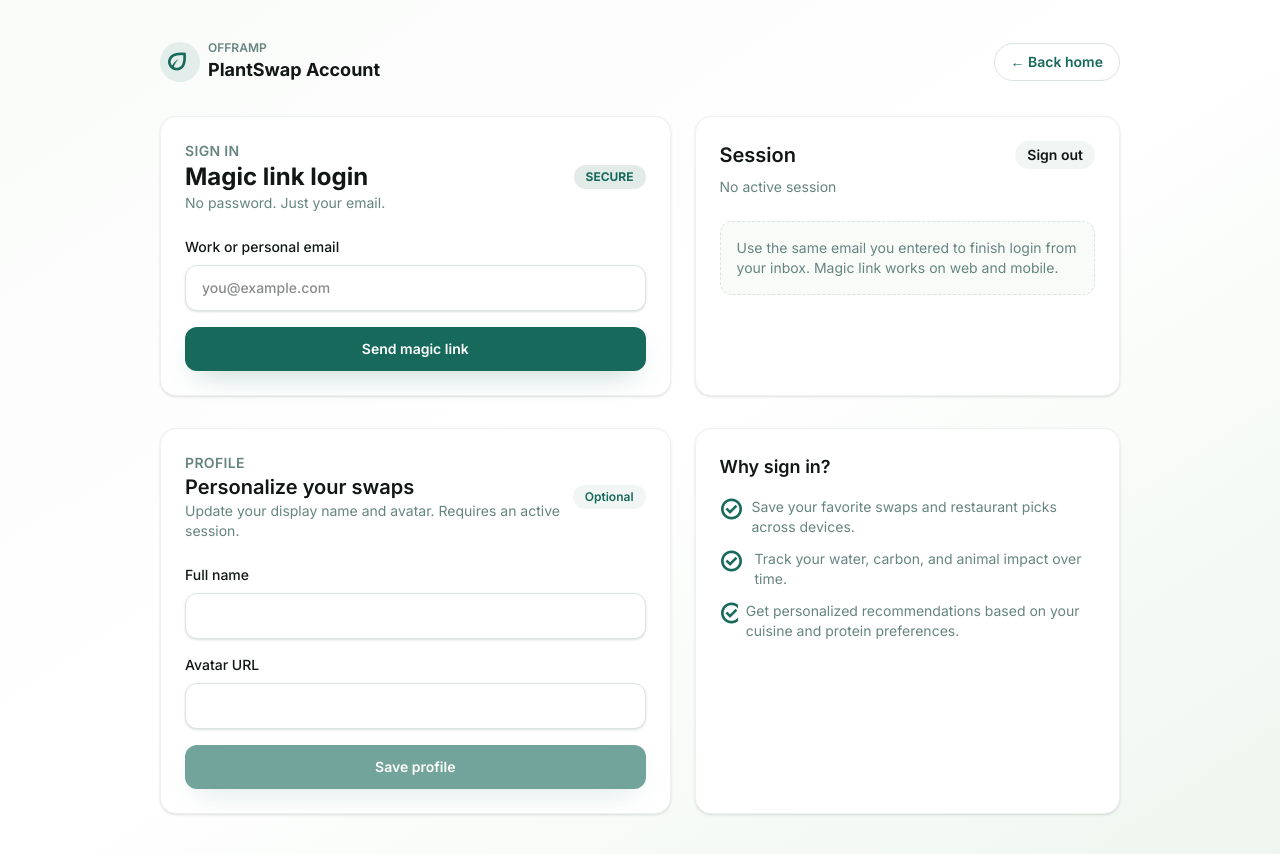
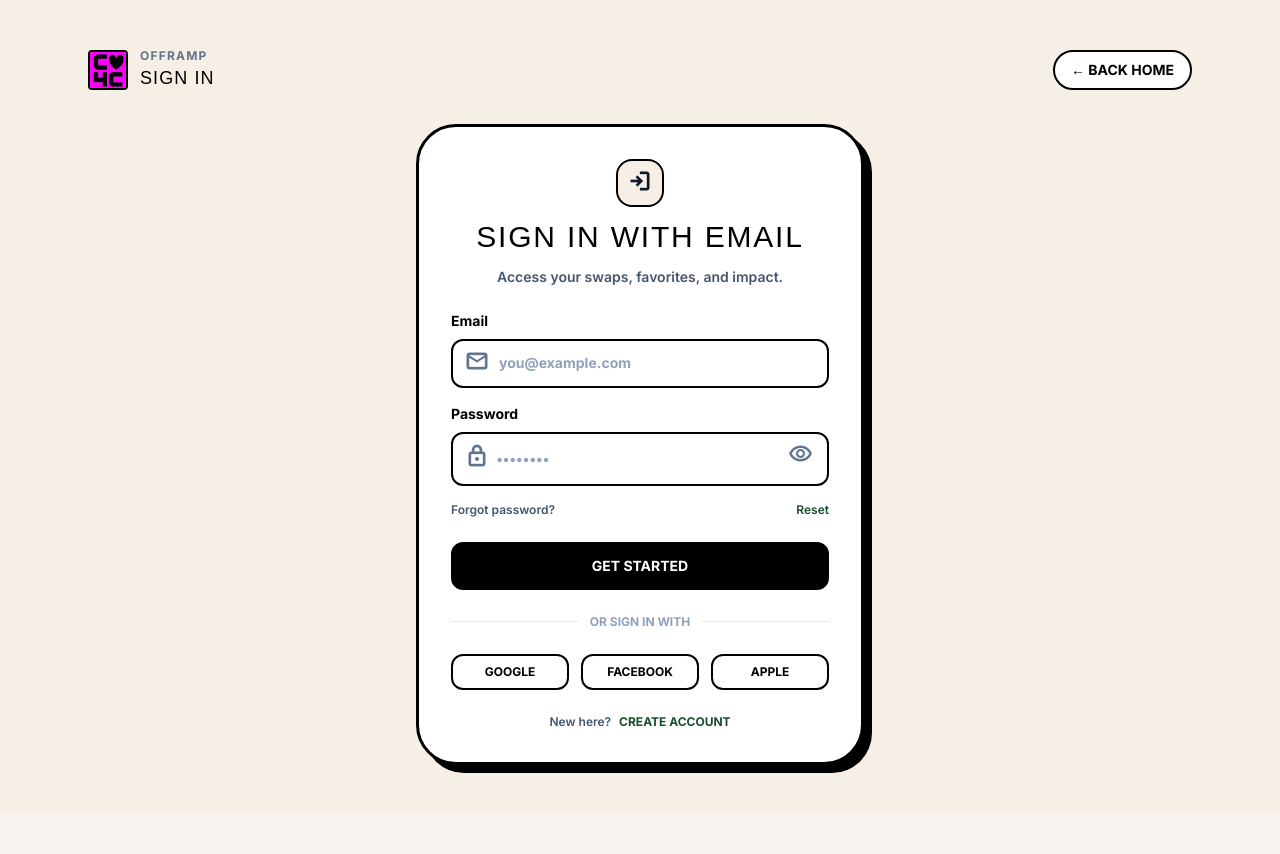
Before and after one commit to Anshumanrajpurohit/C4C_OffRamp, a Next.js app in the folder offramp/: page /auth in a window 1280 px wide. After the commit the page ends 813 px from the top, so only its background shows below. Built offline with nearby package versions, Linux system fonts and the light colour scheme; no server answers.

Commit message:
Refactor AuthPage component: streamline state management and enhance UI elements for improved user experience

```diff
--- a/offramp/app/auth/page.tsx
+++ b/offramp/app/auth/page.tsx
@@ -1,191 +1,203 @@
 "use client";
 
-import { useEffect, useMemo, useState } from "react";
+import { useState } from "react";
 import Link from "next/link";
-import type { Session } from "@supabase/supabase-js";
-import { getSupabaseBrowserClient } from "../../lib/supabaseClient";
 
 export default function AuthPage() {
-  const supabase = useMemo(() => getSupabaseBrowserClient(), []);
+  const [isSignup, setIsSignup] = useState(false);
+  const [name, setName] = useState("");
   const [email, setEmail] = useState("");
+  const [password, setPassword] = useState("");
+  const [phone, setPhone] = useState("");
+  const [city, setCity] = useState("");
+  const [showPassword, setShowPassword] = useState(false);
   const [status, setStatus] = useState<string | null>(null);
-  const [session, setSession] = useState<Session | null>(null);
-  const [fullName, setFullName] = useState("");
-  const [avatarUrl, setAvatarUrl] = useState("");
-  const [profileStatus, setProfileStatus] = useState<string | null>(null);
-
-  useEffect(() => {
-    supabase.auth.getSession().then(({ data }) => setSession(data.session ?? null));
-    const { data: listener } = supabase.auth.onAuthStateChange((_event, newSession) => {
-      setSession(newSession);
-    });
-    return () => {
-      listener.subscription.unsubscribe();
-    };
-  }, [supabase]);
 
   const handleSignIn = async (e: React.FormEvent<HTMLFormElement>) => {
     e.preventDefault();
-    setStatus("Sending magic link...");
-    const { error } = await supabase.auth.signInWithOtp({ email });
-    if (error) {
-      setStatus(error.message);
-    } else {
-      setStatus("Check your email for a magic link.");
-    }
-  };
-
-  const handleSignOut = async () => {
-    await supabase.auth.signOut();
-    setStatus("Signed out.");
-  };
-
-  const handleSaveProfile = async (e: React.FormEvent<HTMLFormElement>) => {
-    e.preventDefault();
-    setProfileStatus("Saving...");
-    const res = await fetch("/api/profile", {
-      method: "POST",
-      headers: { "Content-Type": "application/json" },
-      body: JSON.stringify({ full_name: fullName, avatar_url: avatarUrl }),
-    });
-    const body = await res.json();
-    if (!res.ok) {
-      setProfileStatus(body.error || "Failed to save profile");
-    } else {
-      setProfileStatus("Profile saved");
-    }
+    setStatus("UI only: authentication will be enabled when backend is connected.");
   };
 
   return (
-    <div className="min-h-screen bg-gradient-to-br from-[#f9fbf9] via-white to-[#eef6ef] text-[#121716]">
-      <div className="mx-auto flex max-w-5xl flex-col gap-8 px-5 py-10 md:px-8">
-        <div className="flex items-center justify-between">
-          <div className="flex items-center gap-2">
-            <div className="flex h-10 w-10 items-center justify-center rounded-full bg-[#16695b]/10 text-[#16695b]">
-              <span className="material-symbols-outlined">eco</span>
-            </div>
+    <div className="min-h-screen bg-highlight text-slate-900">
+      <div className="mx-auto flex min-h-screen max-w-6xl flex-col items-center justify-center px-6 py-12">
+        <div className="mb-8 flex w-full items-center justify-between">
+          <div className="flex items-center gap-3">
+            <img
+              src="/c4c.webp"
+              alt="OffRamp logo"
+              className="h-10 w-10 rounded border-2 border-black bg-white object-cover"
+            />
             <div className="leading-tight">
-              <p className="text-xs font-semibold uppercase text-[#66857f]">OffRamp</p>
-              <p className="text-lg font-bold text-[#121716]">PlantSwap Account</p>
+              <p className="text-xs font-bold uppercase tracking-widest text-slate-500">OffRamp</p>
+              <p className="text-lg font-impact uppercase text-black">Sign In</p>
             </div>
           </div>
           <Link
             href="/"
-            className="rounded-full border border-[#dce4e3] bg-white px-4 py-2 text-sm font-semibold text-[#16695b] transition hover:border-[#16695b] hover:bg-[#e3ebe9]"
+            className="rounded-full border-2 border-black bg-white px-4 py-2 text-sm font-bold uppercase text-black transition hover:scale-105 hover:bg-black hover:text-white"
           >
             ← Back home
           </Link>
         </div>
 
-        <div className="grid gap-6 md:grid-cols-[1.2fr_1fr]">
-          <div className="rounded-2xl border border-[#eef2f1] bg-white p-6 shadow-sm">
-            <div className="flex items-center justify-between">
-              <div>
-                <p className="text-sm font-semibold uppercase tracking-wide text-[#66857f]">Sign in</p>
-                <h1 className="text-2xl font-bold text-[#121716]">Magic link login</h1>
-                <p className="text-sm text-[#66857f]">No password. Just your email.</p>
+        <div className="bold-shadow w-full max-w-md rounded-[2.5rem] border-3 border-black bg-white p-8">
+          <div className="flex flex-col items-center gap-3 text-center">
+            <div className="flex h-12 w-12 items-center justify-center rounded-2xl border-2 border-black bg-highlight">
+              <span className="material-symbols-outlined text-xl">login</span>
             </div>
-              <div className="rounded-full bg-[#e3ebe9] px-3 py-1 text-xs font-bold uppercase text-[#16695b]">Secure</div>
+            <h1 className="font-impact text-3xl uppercase text-black">
+              {isSignup ? "Create your account" : "Sign in with email"}
+            </h1>
+            <p className="text-sm font-semibold text-slate-600">
+              {isSignup
+                ? "Join OffRamp to save swaps and track impact."
+                : "Access your swaps, favorites, and impact."}
+            </p>
           </div>
 
           <form onSubmit={handleSignIn} className="mt-6 flex flex-col gap-4">
-              <label className="text-sm font-medium text-[#121716]">
-                Work or personal email
+            {isSignup && (
+              <label className="text-sm font-bold text-black">
+                Name
+                <div className="mt-2 flex items-center gap-2 rounded-xl border-2 border-black bg-white px-3 py-2">
+                  <span className="material-symbols-outlined text-lg text-slate-500">person</span>
+                  <input
+                    type="text"
+                    required
+                    value={name}
+                    onChange={(e) => setName(e.target.value)}
+                    placeholder="Your full name"
+                    className="w-full bg-transparent text-sm text-black placeholder:text-slate-400 focus:outline-none"
+                  />
+                </div>
+              </label>
+            )}
+
+            <label className="text-sm font-bold text-black">
+              Email
+              <div className="mt-2 flex items-center gap-2 rounded-xl border-2 border-black bg-white px-3 py-2">
+                <span className="material-symbols-outlined text-lg text-slate-500">mail</span>
                 <input
                   type="email"
                   required
                   value={email}
                   onChange={(e) => setEmail(e.target.value)}
                   placeholder="you@example.com"
-                  className="mt-2 w-full rounded-xl border border-[#dce4e3] bg-white px-4 py-3 text-[#121716] shadow-sm focus:border-[#16695b] focus:outline-none"
+                  className="w-full bg-transparent text-sm text-black placeholder:text-slate-400 focus:outline-none"
                 />
+              </div>
             </label>
+
+            <label className="text-sm font-bold text-black">
+              Password
+              <div className="mt-2 flex items-center gap-2 rounded-xl border-2 border-black bg-white px-3 py-2">
+                <span className="material-symbols-outlined text-lg text-slate-500">lock</span>
+                <input
+                  type={showPassword ? "text" : "password"}
+                  required
+                  value={password}
+                  onChange={(e) => setPassword(e.target.value)}
+                  placeholder="••••••••"
+                  className="w-full bg-transparent text-sm text-black placeholder:text-slate-400 focus:outline-none"
+                />
+                <button
+                  type="button"
+                  onClick={() => setShowPassword((prev) => !prev)}
+                  className="text-slate-500 transition hover:text-black"
+                  aria-label={showPassword ? "Hide password" : "Show password"}
+                >
+                  <span className="material-symbols-outlined text-lg">visibility</span>
+                </button>
+              </div>
+            </label>
+
+            {isSignup && (
+              <>
+                <label className="text-sm font-bold text-black">
+                  Phone
+                  <div className="mt-2 flex items-center gap-2 rounded-xl border-2 border-black bg-white px-3 py-2">
+                    <span className="material-symbols-outlined text-lg text-slate-500">call</span>
+                    <input
+                      type="tel"
+                      required
+                      value={phone}
+                      onChange={(e) => setPhone(e.target.value)}
+                      placeholder="+1 555 123 4567"
+                      className="w-full bg-transparent text-sm text-black placeholder:text-slate-400 focus:outline-none"
+                    />
+                  </div>
+                </label>
+                <label className="text-sm font-bold text-black">
+                  City
+                  <div className="mt-2 flex items-center gap-2 rounded-xl border-2 border-black bg-white px-3 py-2">
+                    <span className="material-symbols-outlined text-lg text-slate-500">location_city</span>
+                    <input
+                      type="text"
+                      required
+                      value={city}
+                      onChange={(e) => setCity(e.target.value)}
+                      placeholder="Your city"
+                      className="w-full bg-transparent text-sm text-black placeholder:text-slate-400 focus:outline-none"
+                    />
+                  </div>
+                </label>
+              </>
+            )}
+
+            {!isSignup && (
+              <div className="flex items-center justify-between text-xs font-semibold text-slate-600">
+                <span>Forgot password?</span>
+                <span className="text-primary">Reset</span>
+              </div>
+            )}
+
             <button
               type="submit"
-                className="inline-flex items-center justify-center rounded-xl bg-[#16695b] px-4 py-3 text-sm font-semibold text-white shadow-[0_12px_30px_-12px_rgba(22,105,91,0.35)] transition hover:-translate-y-[1px] hover:bg-[#104f44]"
+              className="mt-2 inline-flex items-center justify-center rounded-xl border-2 border-black bg-black px-5 py-3 text-sm font-bold uppercase text-white transition hover:-translate-y-[2px] hover:bg-accent hover:shadow-[6px_6px_0px_0px_rgba(0,0,0,1)]"
             >
-                Send magic link
+              {isSignup ? "Create account" : "Get Started"}
             </button>
           </form>
-            {status && <p className="mt-3 text-sm text-[#16695b]">{status}</p>}
+
+          {status && <p className="mt-4 text-center text-xs font-semibold text-primary">{status}</p>}
+
+          <div className="my-6 flex items-center gap-3 text-xs font-bold uppercase text-slate-400">
+            <span className="h-px flex-1 bg-slate-200" />
+            Or {isSignup ? "sign up" : "sign in"} with
+            <span className="h-px flex-1 bg-slate-200" />
           </div>
 
-          <div className="rounded-2xl border border-[#eef2f1] bg-white p-6 shadow-sm">
-            <div className="flex items-center justify-between">
-              <h2 className="text-xl font-semibold text-[#121716]">Session</h2>
+          <div className="grid grid-cols-3 gap-3">
             <button
-                onClick={handleSignOut}
-                className="rounded-full bg-[#f1f5f3] px-3 py-1 text-sm font-semibold text-[#121716] transition hover:bg-[#e3ebe9]"
+              type="button"
+              className="rounded-xl border-2 border-black bg-white py-2 text-xs font-bold uppercase text-black transition hover:bg-black hover:text-white"
             >
-                Sign out
+              Google
+            </button>
+            <button
+              type="button"
+              className="rounded-xl border-2 border-black bg-white py-2 text-xs font-bold uppercase text-black transition hover:bg-black hover:text-white"
+            >
+              Facebook
+            </button>
+            <button
+              type="button"
+              className="rounded-xl border-2 border-black bg-white py-2 text-xs font-bold uppercase text-black transition hover:bg-black hover:text-white"
+            >
+              Apple
             </button>
           </div>
-            <p className="mt-2 text-sm text-[#66857f]">
-              {session ? `Signed in as ${session.user.email}` : "No active session"}
-            </p>
 
-            <div className="mt-6 rounded-xl border border-dashed border-[#dce4e3] bg-[#f9fbf9] p-4 text-sm text-[#66857f]">
-              Use the same email you entered to finish login from your inbox. Magic link works on web and mobile.
-            </div>
-          </div>
-        </div>
-
-        <div className="grid gap-6 md:grid-cols-[1.2fr_1fr]">
-          <div className="rounded-2xl border border-[#eef2f1] bg-white p-6 shadow-sm">
-            <div className="flex items-center justify-between">
-              <div>
-                <p className="text-sm font-semibold uppercase tracking-wide text-[#66857f]">Profile</p>
-                <h2 className="text-xl font-semibold text-[#121716]">Personalize your swaps</h2>
-                <p className="text-sm text-[#66857f]">Update your display name and avatar. Requires an active session.</p>
-              </div>
-              <span className="rounded-full bg-[#f1f5f3] px-3 py-1 text-xs font-semibold text-[#16695b]">Optional</span>
-            </div>
-            <form onSubmit={handleSaveProfile} className="mt-6 flex flex-col gap-4">
-              <label className="text-sm font-medium text-[#121716]">
-                Full name
-                <input
-                  type="text"
-                  value={fullName}
-                  onChange={(e) => setFullName(e.target.value)}
-                  className="mt-2 w-full rounded-xl border border-[#dce4e3] bg-white px-4 py-3 text-[#121716] shadow-sm focus:border-[#16695b] focus:outline-none"
-                />
-              </label>
-              <label className="text-sm font-medium text-[#121716]">
-                Avatar URL
-                <input
-                  type="url"
-                  value={avatarUrl}
-                  onChange={(e) => setAvatarUrl(e.target.value)}
-                  className="mt-2 w-full rounded-xl border border-[#dce4e3] bg-white px-4 py-3 text-[#121716] shadow-sm focus:border-[#16695b] focus:outline-none"
-                />
-              </label>
+          <div className="mt-6 text-center text-xs font-semibold text-slate-600">
+            {isSignup ? "Already have an account?" : "New here?"}
             <button
-                type="submit"
-                disabled={!session}
-                className="inline-flex items-center justify-center rounded-xl bg-[#16695b] px-4 py-3 text-sm font-semibold text-white shadow-[0_12px_30px_-12px_rgba(22,105,91,0.35)] transition hover:-translate-y-[1px] hover:bg-[#104f44] disabled:cursor-not-allowed disabled:opacity-60"
+              type="button"
+              onClick={() => setIsSignup((prev) => !prev)}
+              className="ml-2 font-bold uppercase text-primary transition hover:text-accent"
             >
-                Save profile
+              {isSignup ? "Sign in" : "Create account"}
             </button>
-            </form>
-            {profileStatus && <p className="mt-3 text-sm text-[#16695b]">{profileStatus}</p>}
-          </div>
-
-          <div className="rounded-2xl border border-[#eef2f1] bg-white p-6 shadow-sm">
-            <h3 className="text-lg font-semibold text-[#121716]">Why sign in?</h3>
-            <ul className="mt-4 space-y-3 text-sm text-[#66857f]">
-              <li className="flex items-start gap-2">
-                <span className="material-symbols-outlined text-[#16695b]">check_circle</span>
-                <span>Save your favorite swaps and restaurant picks across devices.</span>
-              </li>
-              <li className="flex items-start gap-2">
-                <span className="material-symbols-outlined text-[#16695b]">check_circle</span>
-                <span>Track your water, carbon, and animal impact over time.</span>
-              </li>
-              <li className="flex items-start gap-2">
-                <span className="material-symbols-outlined text-[#16695b]">check_circle</span>
-                <span>Get personalized recommendations based on your cuisine and protein preferences.</span>
-              </li>
-            </ul>
           </div>
         </div>
       </div>
```
Also changed, not shown: offramp/app/page.tsx (+7 -3 lines). Lines whose indentation alone changed are shown as unchanged.
